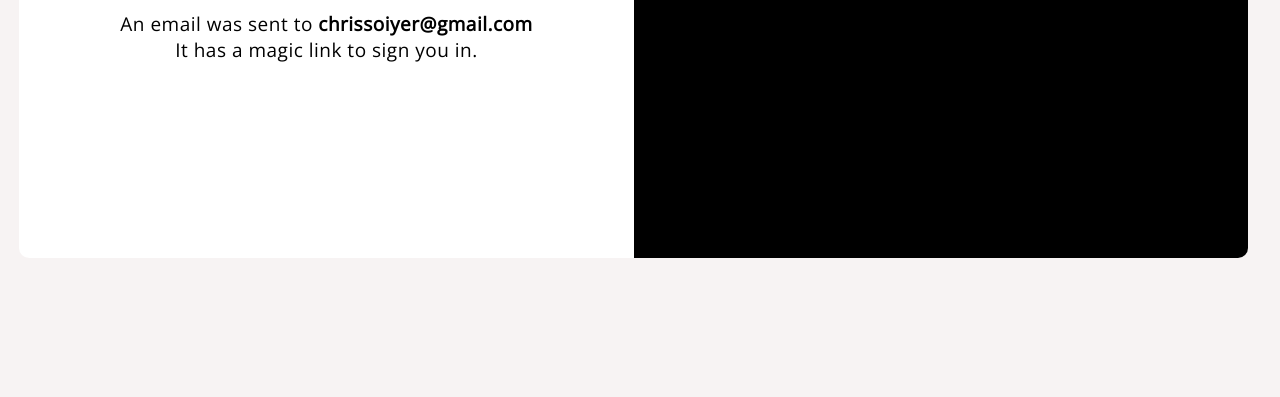
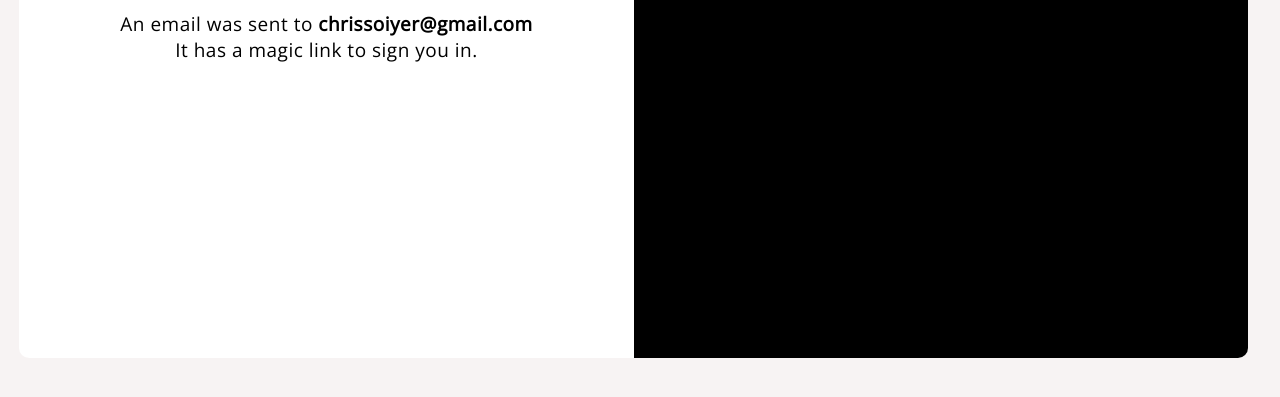
Before and after one commit to Mursel302/p105-29-12-2017-Mirmursal, a plain HTML site: page Homework--29.12.2017---PART_1/index.html in a window 1280 px wide. Shown: the part 381-778 px from the top of the page. Drawn offline with nearby package versions, Linux system fonts and the light colour scheme.

Commit message:
Update style.css

```diff
--- a/Homework--29.12.2017---PART_1/style.css
+++ b/Homework--29.12.2017---PART_1/style.css
@@ -4,7 +4,7 @@ body{
     font-family: 'Open Sans', sans-serif;
 }
 .body-wrapper{
-    height: 620px;
+    height: 720px;
     box-sizing: border-box;
 }
 .leftWrapper{
```
